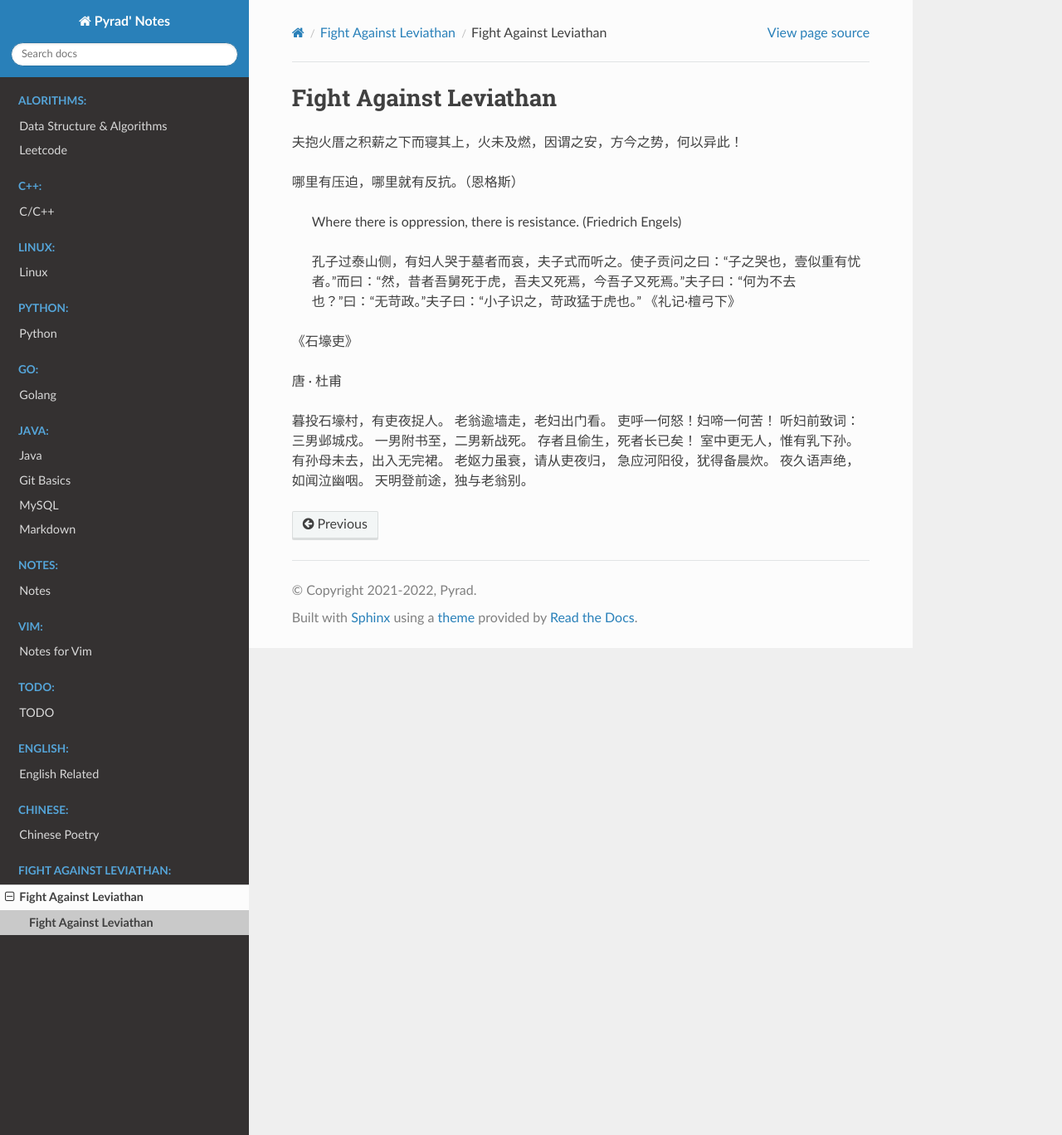
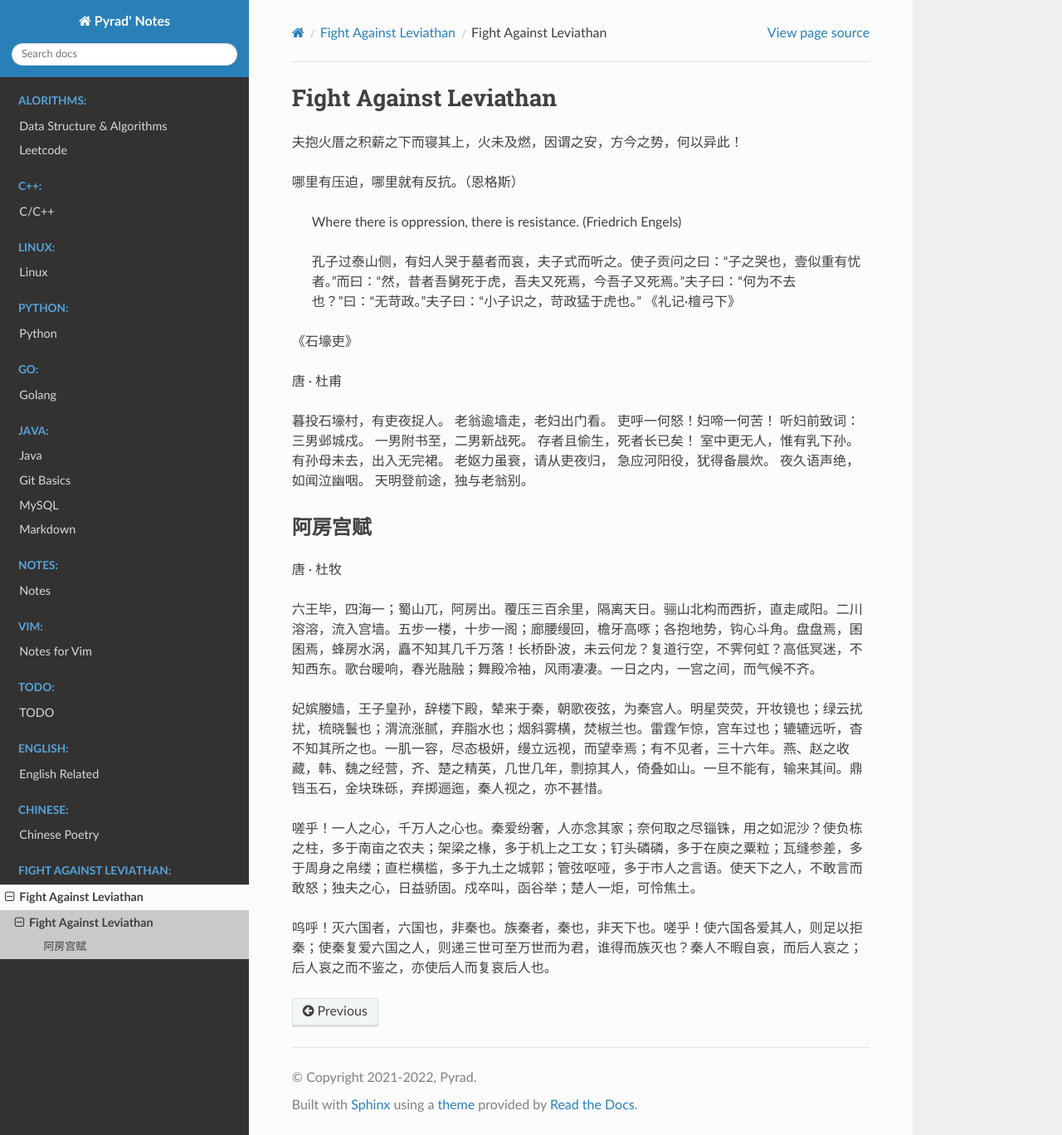
Before and after one commit to Pyrad/pyradnotes, a Sphinx documentation site: the page built from source/FightAgainstLeviathan/FightAgainstLeviathan.md, in a window 1280 px wide and 1368 px high. Shown: the whole window at 83% size. Built offline with Sphinx 7.4.7 and the Read the Docs theme 2.0.0, drawn with Linux system fonts in a browser that asks for light colours.

Commit message:
阿房宫赋

```diff
--- a/source/FightAgainstLeviathan/FightAgainstLeviathan.md
+++ b/source/FightAgainstLeviathan/FightAgainstLeviathan.md
@@ -32,3 +32,21 @@
 急应河阳役，犹得备晨炊。
 夜久语声绝，如闻泣幽咽。
 天明登前途，独与老翁别。
+
+
+
+
+
+
+
+## 阿房宫赋
+
+唐 · 杜牧
+
+六王毕，四海一；蜀山兀，阿房出。覆压三百余里，隔离天日。骊山北构而西折，直走咸阳。二川溶溶，流入宫墙。五步一楼，十步一阁；廊腰缦回，檐牙高啄；各抱地势，钩心斗角。盘盘焉，囷囷焉，蜂房水涡，矗不知其几千万落！长桥卧波，未云何龙？复道行空，不霁何虹？高低冥迷，不知西东。歌台暖响，春光融融；舞殿冷袖，风雨凄凄。一日之内，一宫之间，而气候不齐。
+
+妃嫔媵嫱，王子皇孙，辞楼下殿，辇来于秦，朝歌夜弦，为秦宫人。明星荧荧，开妆镜也；绿云扰扰，梳晓鬟也；渭流涨腻，弃脂水也；烟斜雾横，焚椒兰也。雷霆乍惊，宫车过也；辘辘远听，杳不知其所之也。一肌一容，尽态极妍，缦立远视，而望幸焉；有不见者，三十六年。燕、赵之收藏，韩、魏之经营，齐、楚之精英，几世几年，剽掠其人，倚叠如山。一旦不能有，输来其间。鼎铛玉石，金块珠砾，弃掷逦迤，秦人视之，亦不甚惜。
+
+嗟乎！一人之心，千万人之心也。秦爱纷奢，人亦念其家；奈何取之尽锱铢，用之如泥沙？使负栋之柱，多于南亩之农夫；架梁之椽，多于机上之工女；钉头磷磷，多于在庾之粟粒；瓦缝参差，多于周身之帛缕；直栏横槛，多于九土之城郭；管弦呕哑，多于市人之言语。使天下之人，不敢言而敢怒；独夫之心，日益骄固。戍卒叫，函谷举；楚人一炬，可怜焦土。
+
+呜呼！灭六国者，六国也，非秦也。族秦者，秦也，非天下也。嗟乎！使六国各爱其人，则足以拒秦；使秦复爱六国之人，则递三世可至万世而为君，谁得而族灭也？秦人不暇自哀，而后人哀之；后人哀之而不鉴之，亦使后人而复哀后人也。
```
